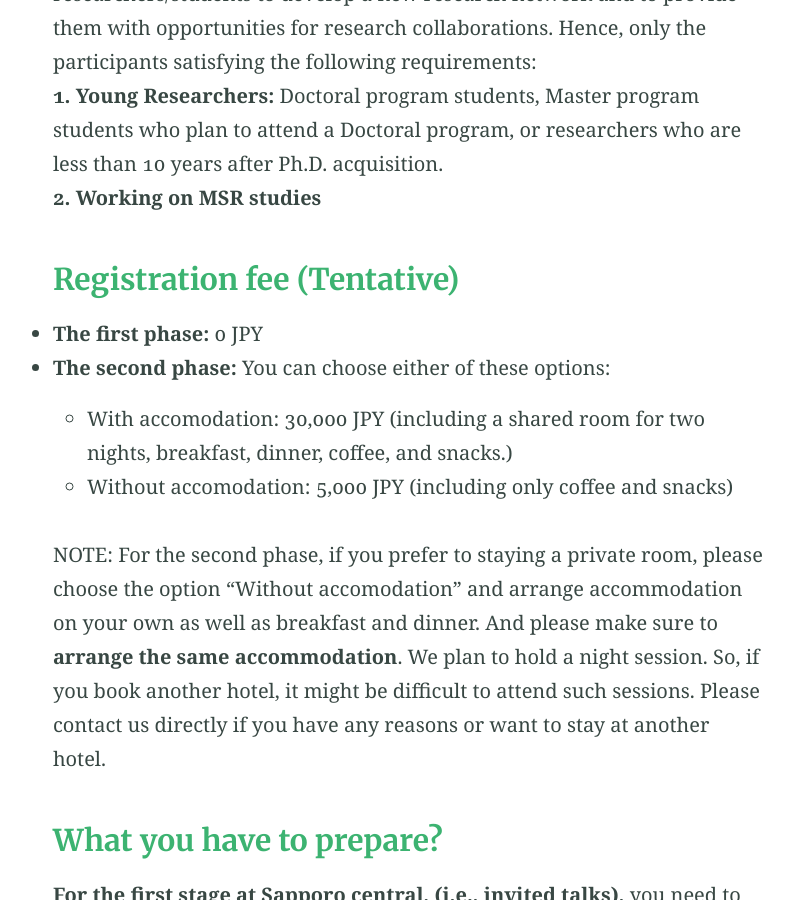
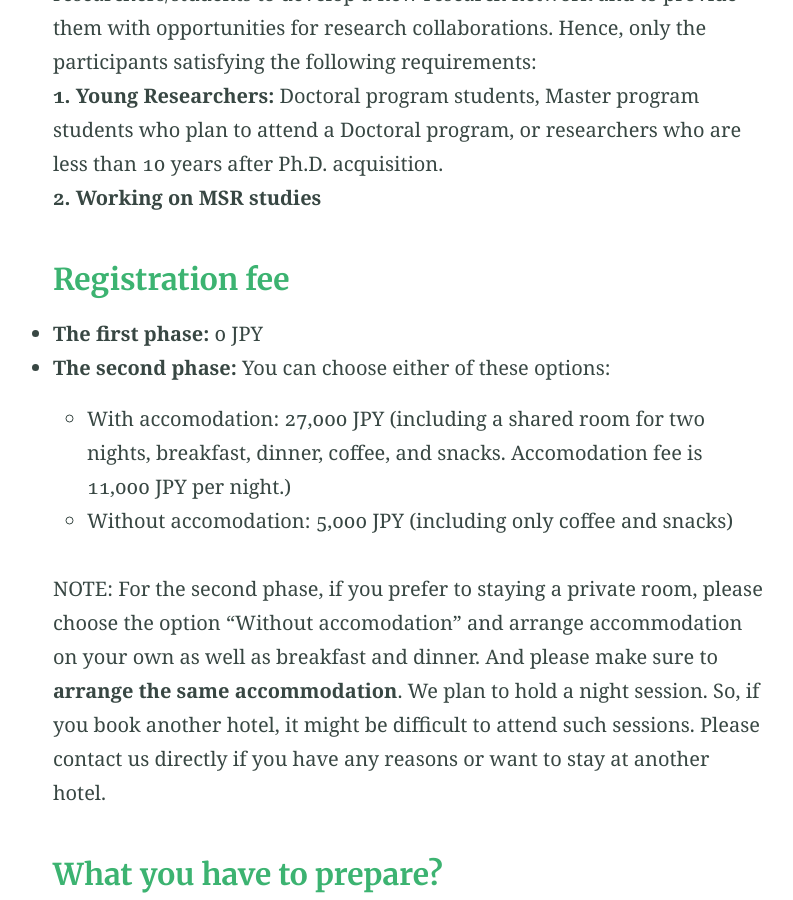
Before and after one commit to msr-asia-summit/msr-asia-summit.github.io, a Jekyll site: the page built from registration.md, in a window 1280 px wide and 900 px high, scrolled down 1104 px. Shown: the whole window, without its empty margins (230-1023 px from the left). Built offline with Jekyll 4.4.1, drawn with Linux system fonts in a browser that asks for light colours.

Commit message:
update accomodation fee

```diff
--- a/registration.md
+++ b/registration.md
@@ -16,10 +16,10 @@ The main aim of the second phase is to encourage young researchers/students to d
 <b>2. Working on MSR studies</b>
 
 
-### <font color="MediumSeaGreen">Registration fee (Tentative)</font>
+### <font color="MediumSeaGreen">Registration fee</font>
 - <b>The first phase:</b> 0 JPY
 - <b>The second phase:</b> You can choose either of these options:
-  - With accomodation: 30,000 JPY (including a shared room for two nights, breakfast, dinner, coffee, and snacks.)
+  - With accomodation: 27,000 JPY (including a shared room for two nights, breakfast, dinner, coffee, and snacks. Accomodation fee is 11,000 JPY per night.)
   - Without accomodation: 5,000 JPY (including only coffee and snacks)
 
 NOTE: For the second phase, if you prefer to staying a private room, please choose the option "Without accomodation" and arrange accommodation on your own as well as breakfast and dinner. And please make sure to <b>arrange the same accommodation</b>. We plan to hold a night session. So, if you book another hotel, it might be difficult to attend such sessions. Please contact us directly if you have any reasons or want to stay at another hotel.
```
